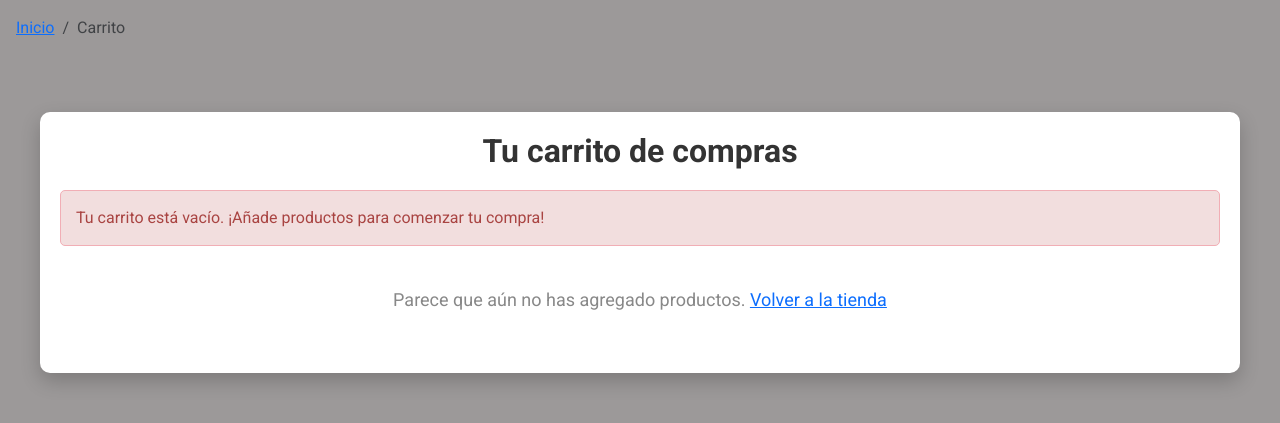
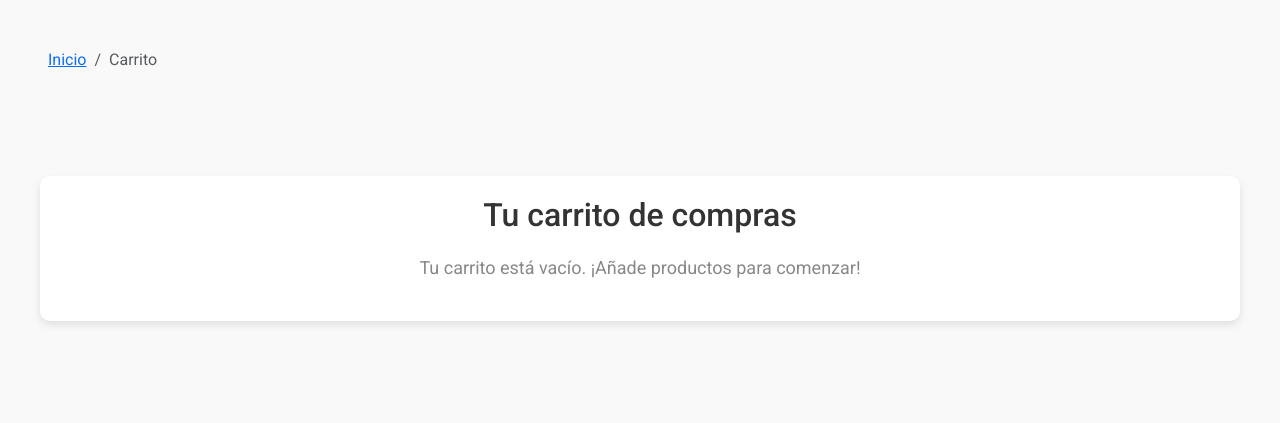
Before and after one commit to TayronGC/Lenguajes_BD_VT, a PHP site: page /views/carrito.php in a window 1280 px wide. Shown: the top 423 px of the page. Run offline with PHP 8.4, Linux system fonts and the light colour scheme.

Commit message:
Revert "cambios fuera de clase 2"
This reverts commit ffccf876977e5993fec6d4b8d6c67d75840e3a30.

```diff
--- a/views/PromocionesCliente.php
+++ b/views/PromocionesCliente.php
@@ -37,9 +37,6 @@ session_start();
         </div>
     </header>
 
-
-
-
     <section class="about">
         <div class="container">
 
--- a/views/carrito.php
+++ b/views/carrito.php
@@ -13,7 +13,7 @@ session_start();
     <style>
         body {
             font-family: 'Roboto', sans-serif;
-            background-color:rgb(156, 153, 153);
+            background-color: #f9f9f9;
             margin: 0;
             padding: 0;
         }
@@ -22,17 +22,15 @@ session_start();
             max-width: 1200px;
             margin: 40px auto;
             padding: 20px;
-            background-color: #ffffff;
+            background-color: #fff;
             border-radius: 10px;
-            box-shadow: 0 8px 20px rgba(0, 0, 0, 0.2);
-            animation: fadeIn 0.5s ease-in-out;
+            box-shadow: 0 4px 8px rgba(0, 0, 0, 0.1);
         }
 
         h2 {
             text-align: center;
-            color: #333333;
+            color: #333;
             margin-bottom: 20px;
-            font-weight: bold;
         }
 
         table {
@@ -44,7 +42,7 @@ session_start();
         table,
         th,
         td {
-            border: 1px solid #dddddd;
+            border: 1px solid #ddd;
         }
 
         th,
@@ -55,9 +53,9 @@ session_start();
         }
 
         th {
-            background-color: #0275d8;
-            color: white;
-            font-weight: bold;
+            background-color: #f4f4f4;
+            font-weight: 700;
+            color: #555;
         }
 
         tr:nth-child(even) {
@@ -65,7 +63,7 @@ session_start();
         }
 
         tr:hover {
-            background-color: #e9ecef;
+            background-color: #f1f1f1;
         }
 
         .total {
@@ -73,22 +71,21 @@ session_start();
             margin-top: 20px;
             font-size: 20px;
             font-weight: bold;
-            color: #333333;
         }
 
         .btn-eliminar {
-            color: #ffffff;
+            color: #fff;
             background-color: #e74c3c;
             padding: 10px 20px;
             border: none;
             border-radius: 5px;
             cursor: pointer;
             font-size: 14px;
-            transition: background-color 0.3s;
         }
 
         .btn-eliminar:hover {
             background-color: #c0392b;
+            transition: 0.3s;
         }
 
         .btn-comprar {
@@ -96,59 +93,32 @@ session_start();
             width: 100%;
             max-width: 300px;
             margin: 20px auto;
-            background-color: #5cb85c;
+            background-color: #27ae60;
             padding: 15px;
             text-align: center;
-            color: white;
+            color: #fff;
             font-size: 18px;
             border: none;
             border-radius: 5px;
             cursor: pointer;
             font-weight: bold;
             text-decoration: none;
-            transition: background-color 0.3s;
         }
 
         .btn-comprar:hover {
-            background-color: #4cae4c;
+            background-color: #2ecc71;
+            transition: 0.3s;
         }
 
         .empty-message {
             text-align: center;
-            color: #888888;
+            color: #888;
             font-size: 18px;
-            margin: 40px 0;
-        }
-
-        .alert {
-            font-size: 16px;
-            padding: 15px;
-            margin-bottom: 20px;
-            border-radius: 5px;
-        }
-
-        .alert-success {
-            background-color: #dff0d8;
-            color: #3c763d;
-        }
-
-        .alert-danger {
-            background-color: #f2dede;
-            color: #a94442;
-        }
-
-        @keyframes fadeIn {
-            from {
-                opacity: 0;
-                transform: translateY(20px);
-            }
-            to {
-                opacity: 1;
-                transform: translateY(0);
-            }
+            margin: 20px 0;
         }
 
         @media (max-width: 768px) {
+
             table,
             th,
             td {
@@ -163,7 +133,7 @@ session_start();
 </head>
 
 <body>
-    <nav aria-label="breadcrumb" class="p-3">
+    <nav aria-label="breadcrumb" class="p-5">
         <ol class="breadcrumb">
             <li class="breadcrumb-item"><a href="index.php">Inicio</a></li>
             <li class="breadcrumb-item active" aria-current="page">Carrito</li>
@@ -174,10 +144,6 @@ session_start();
         <h2>Tu carrito de compras</h2>
 
         <?php if (isset($_SESSION['carrito']) && !empty($_SESSION['carrito'])): ?>
-            <div class="alert alert-success">
-                ¡Has agregado productos a tu carrito! Finaliza tu compra cuando estés listo.
-            </div>
-
             <table>
                 <thead>
                     <tr>
@@ -211,11 +177,9 @@ session_start();
 
             <a href="index.php?controller=Factura&action=insertarFactura" class="btn-comprar">Finalizar Compra</a>
         <?php else: ?>
-            <div class="alert alert-danger">
-                Tu carrito está vacío. ¡Añade productos para comenzar tu compra!
-            </div>
-            <p class="empty-message">Parece que aún no has agregado productos. <a href="index.php">Volver a la tienda</a></p>
+            <p class="empty-message">Tu carrito está vacío. ¡Añade productos para comenzar!</p>
         <?php endif; ?>
+
     </div>
 
     <script>
```
Also changed, not shown: views/AdminPage.php (+7 -0 lines), views/ProductosCliente.php (+11 -53 lines).
